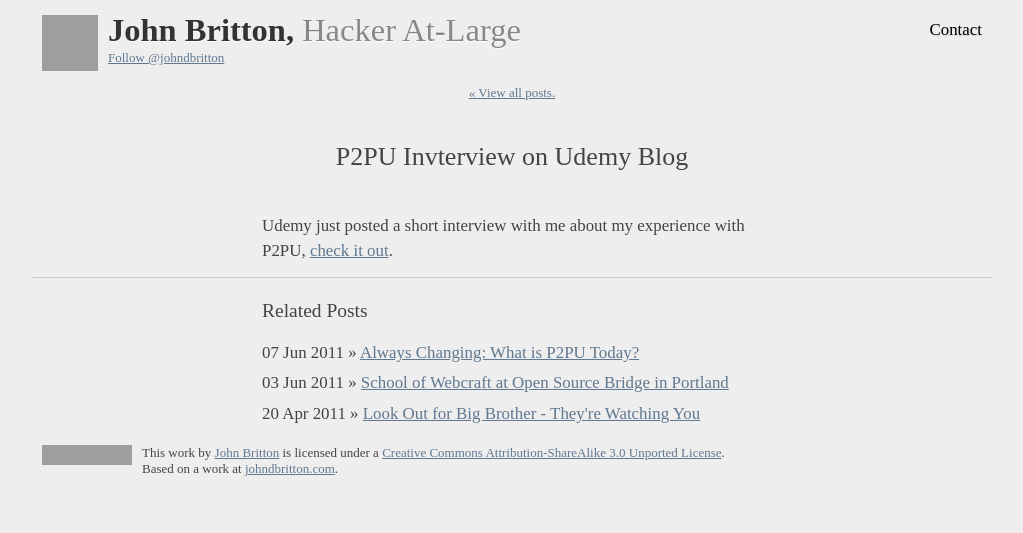
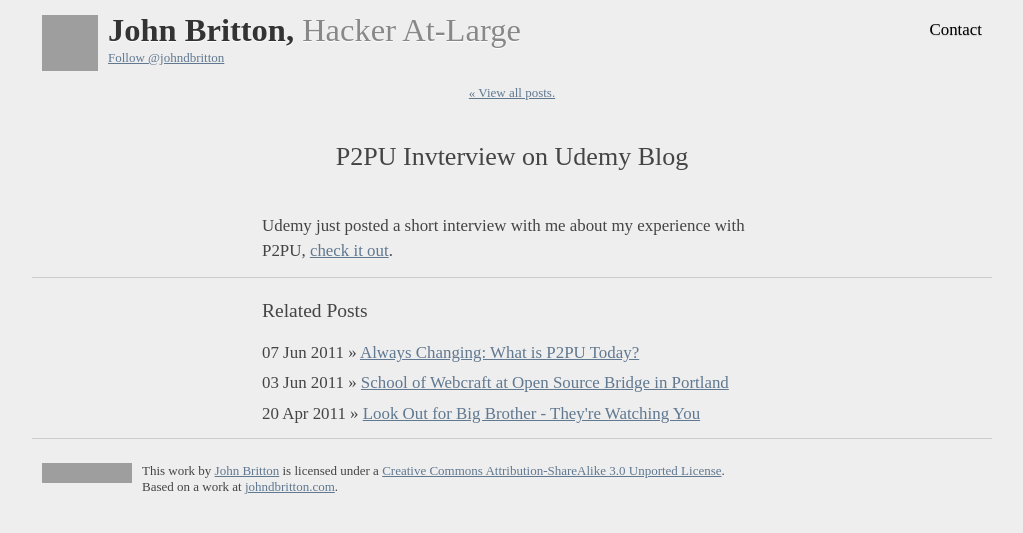
Before and after one commit to johndbritton/johndbritton.github.io, a Jekyll site: the page built from _posts/2010/2010-08-11-p2pu-invterview-on-udemy-blog.md, in a window 1280 px wide. Shown: the top 533 px of the page, without its empty margins (128-1151 px from the left). Built offline with Jekyll 4.4.1, drawn with Linux system fonts in a browser that asks for light colours; nearby versions of some CDN libraries; some web fonts are replaced; comment, search, counter and statistics services are not loaded; grey boxes are pictures that could not be loaded.

Commit message:
adding styling for comments

```diff
--- a/_layouts/post.html
+++ b/_layouts/post.html
@@ -20,6 +20,8 @@ layout: default
   </ul>
 </div>
 
+<hr />
+
 <div id="comments">
   <div id="disqus_thread"></div>
   <script type="text/javascript">
--- a/css/style.css
+++ b/css/style.css
@@ -314,7 +314,7 @@ header {
 
 #related {
   width: 500px;
-  margin: auto;
+  margin: 10px auto;
 }
 
 #related h2 {
@@ -331,6 +331,11 @@ header {
   font-size: 1.3em;
   margin: 10px 0;
   list-style-type: none;
+}
+
+#comments {
+  width: 500;
+  margin: 10px auto;
 }
 
 #notfound{
```
